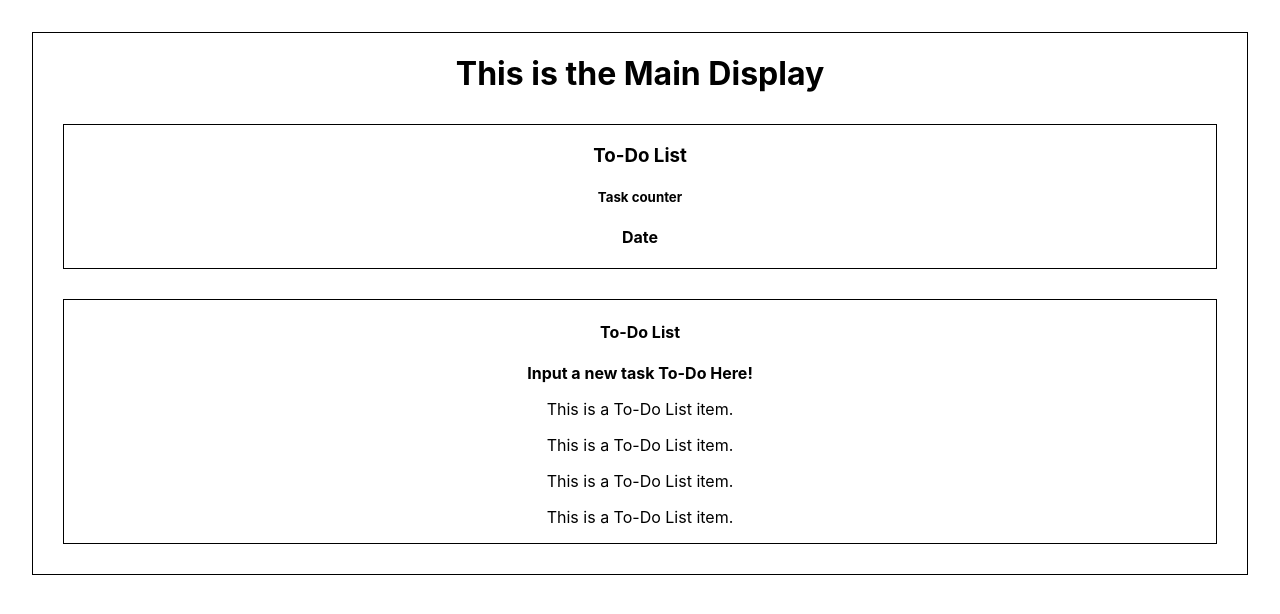
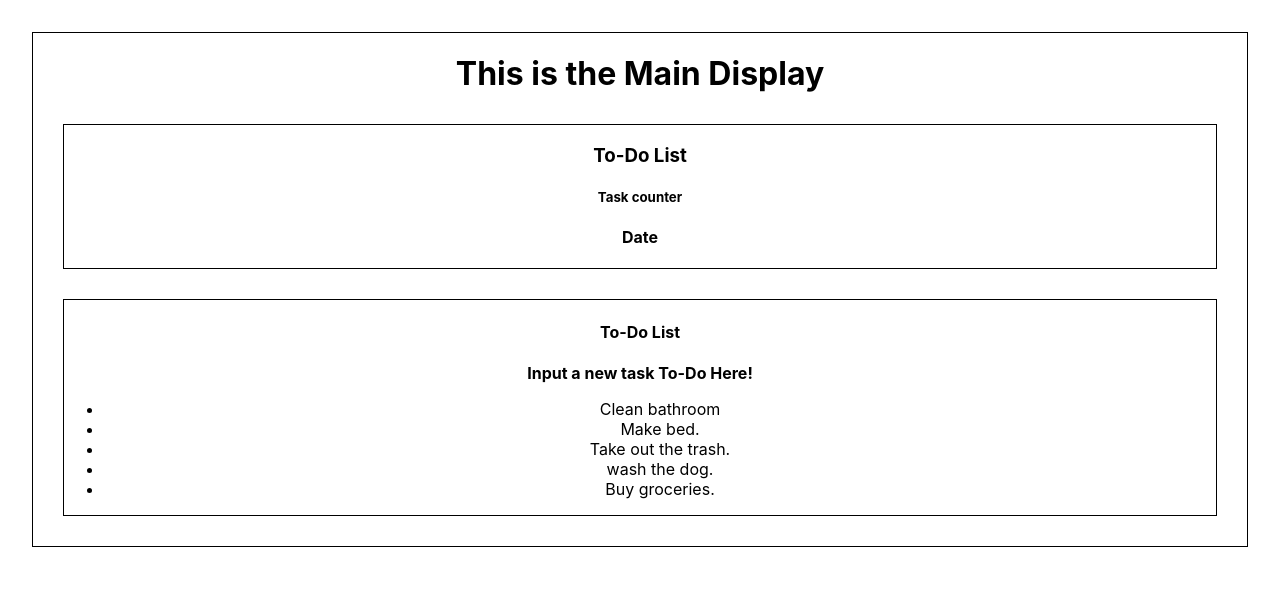
Before and after one commit to LeGa14/fed2107_to-do, a React (Create React App) app: page / in a window 1280 px wide. Shown: the top 614 px of the page. Built offline with nearby package versions, Linux system fonts and the light colour scheme.

Commit message:
ToDoListItems listed using map

```diff
--- a/src/Components/Header.js
+++ b/src/Components/Header.js
@@ -5,7 +5,7 @@ class Header extends Component {
     render() {
         return (
             <header>
-                <h3>To-Do List</h3>
+                <h3>{this.props.title}</h3>
 
                 <h5>Task counter</h5>
 
--- a/src/Components/MainDisplay.js
+++ b/src/Components/MainDisplay.js
@@ -7,8 +7,14 @@ class MainDisplay extends Component {
     constructor(props){
         super(props);
             this.state = {
-                title: ``,
-                tasks: []
+                title: `To-Do List`,
+                tasks: [
+                    "Clean bathroom",
+                    "Make bed.",
+                    "Take out the trash.",
+                    "wash the dog.",
+                    "Buy groceries.",
+                ]
             }
     }
 
@@ -16,9 +22,9 @@ class MainDisplay extends Component {
         return <div className="main-display">
             <h1>This is the Main Display</h1>
 
-            <Header />
+            <Header title={this.state.title}/>
 
-            <ToDoList />
+            <ToDoList tasks={this.state.tasks}/>
         </div>
     }
 };
--- a/src/Components/ToDoList.js
+++ b/src/Components/ToDoList.js
@@ -3,18 +3,41 @@ import ToDoListItem from './ToDoListItem';
 import TaskInput from './TaskInput';
 
 class ToDoList extends Component {
+
+    constructor(props) {
+        super(props)
+        this.state = {
+            tasks: this.props.tasks
+        }
+
+    }
+
+
     render() {
+        const listItems = this.props.tasks //( (item) => {<li key={this.props.tasks.indexOf(item)}>{item}</li>})
+        console.log(listItems)
+        console.log(this.props.tasks)
+
         return <section>
             <h4> To-Do List</h4>
 
             <TaskInput />
 
-            <ToDoListItem />
-            <ToDoListItem />
-            <ToDoListItem />
-            <ToDoListItem />
+            <ul>
+                {this.props.tasks.map(item => <li key={this.props.tasks.indexOf(item)}>{item}</li>)}
+            </ul>
+
         </section>
     }
 };
 
+// // Functional Component
+// function ToDoList(props) {
+//     const tasks = props.tasks;
+
+//     const listItems = this.state.tasks.map( (item) => {<li>{item}</li>})
+
+//     return (<ul>{listItems}</ul>)
+// }
+
 export default ToDoList;
--- a/src/Components/ToDoListItem.js
+++ b/src/Components/ToDoListItem.js
@@ -3,7 +3,7 @@ import React from 'react';
 class ToDoListItem extends React.Component {
 
     render() {
-        return <p>This is a To-Do List item.</p>
+        return <p>{this.props.item}</p>
     }
 };
 
```
